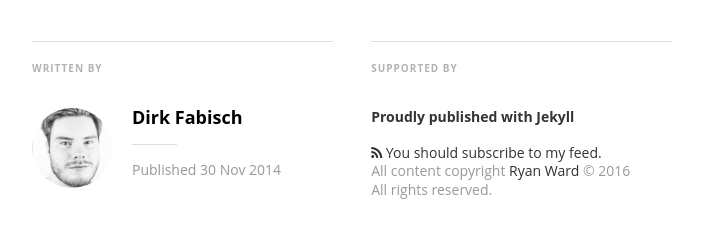
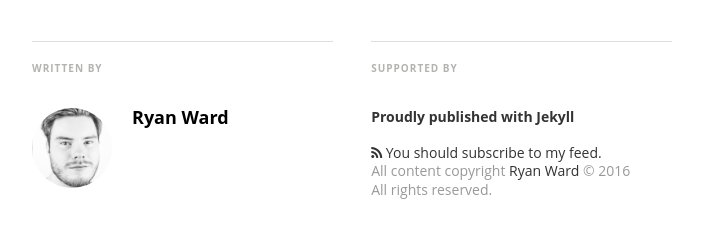
Before and after one commit to Wardrt/Wardrt.github.io, a Jekyll site: the page built from _posts/2016-03-29-car-park-escape.markdown, in a window 1280 px wide, cut to the strip 904-1435 px from the top of the page. Shown: the part 267-505 px from the top of the strip, without its empty margins (288-990 px from the left). Built offline with Jekyll 4.4.1, drawn with Linux system fonts in a browser that asks for light colours; nearby versions of some CDN libraries; some web fonts are replaced.

Commit message:
author fixed.

```diff
--- a/_layouts/post.html
+++ b/_layouts/post.html
@@ -70,10 +70,8 @@
             <h5 class="index-headline featured"><span>Written by</span></h5>
             <section class="author">
               <div class="author-image" style="background-image: url(/assets/images/author.jpg)">Blog Logo</div>
-              <h4>Dirk Fabisch</h4>
+              <h4>Ryan Ward</h4>
               <p class="bio"></p>
-              <hr>
-              <p class="published">Published <time datetime="2014-11-30 15:34">30 Nov 2014</time></p>
             </section>
           </div>
           {{/post}}
```
